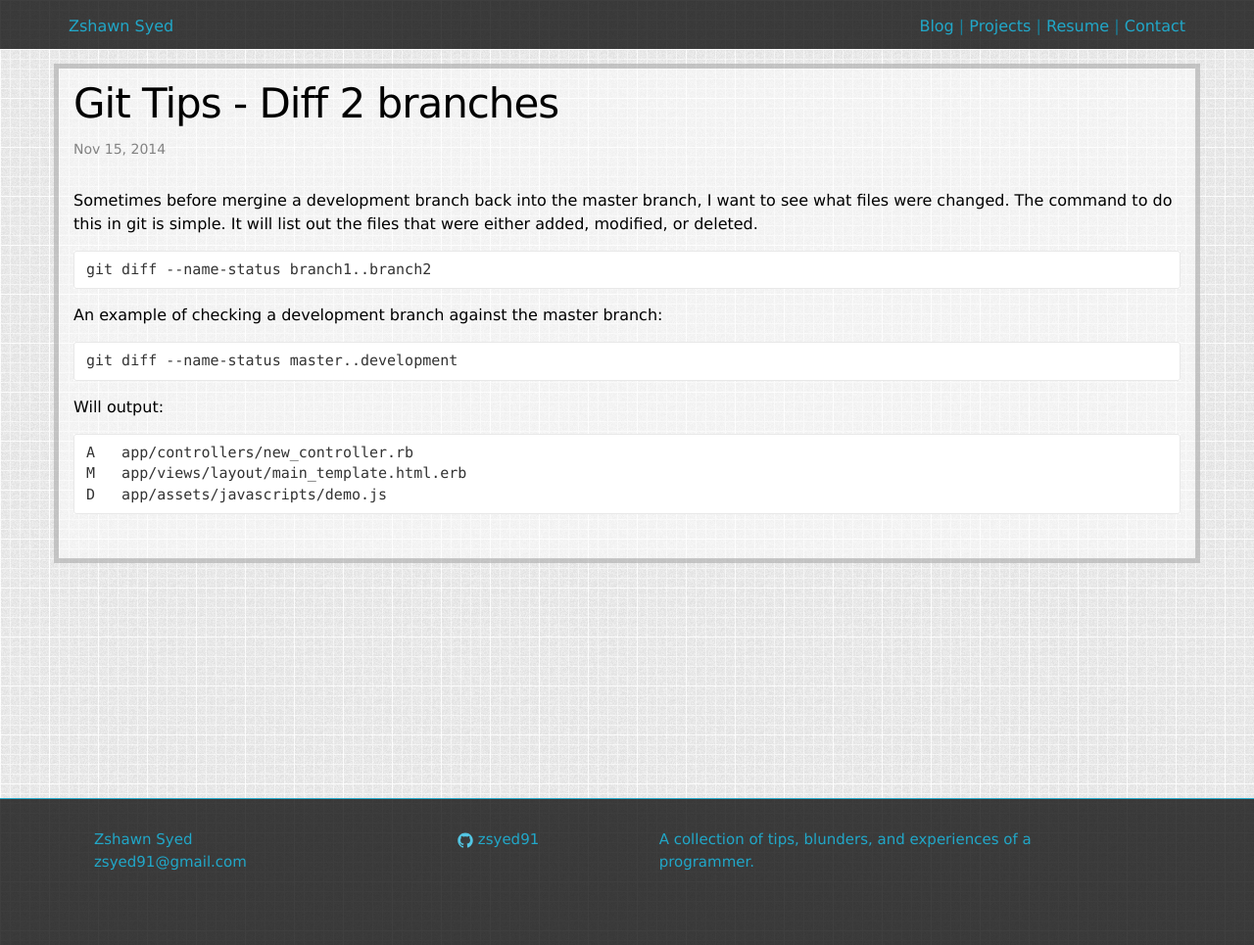
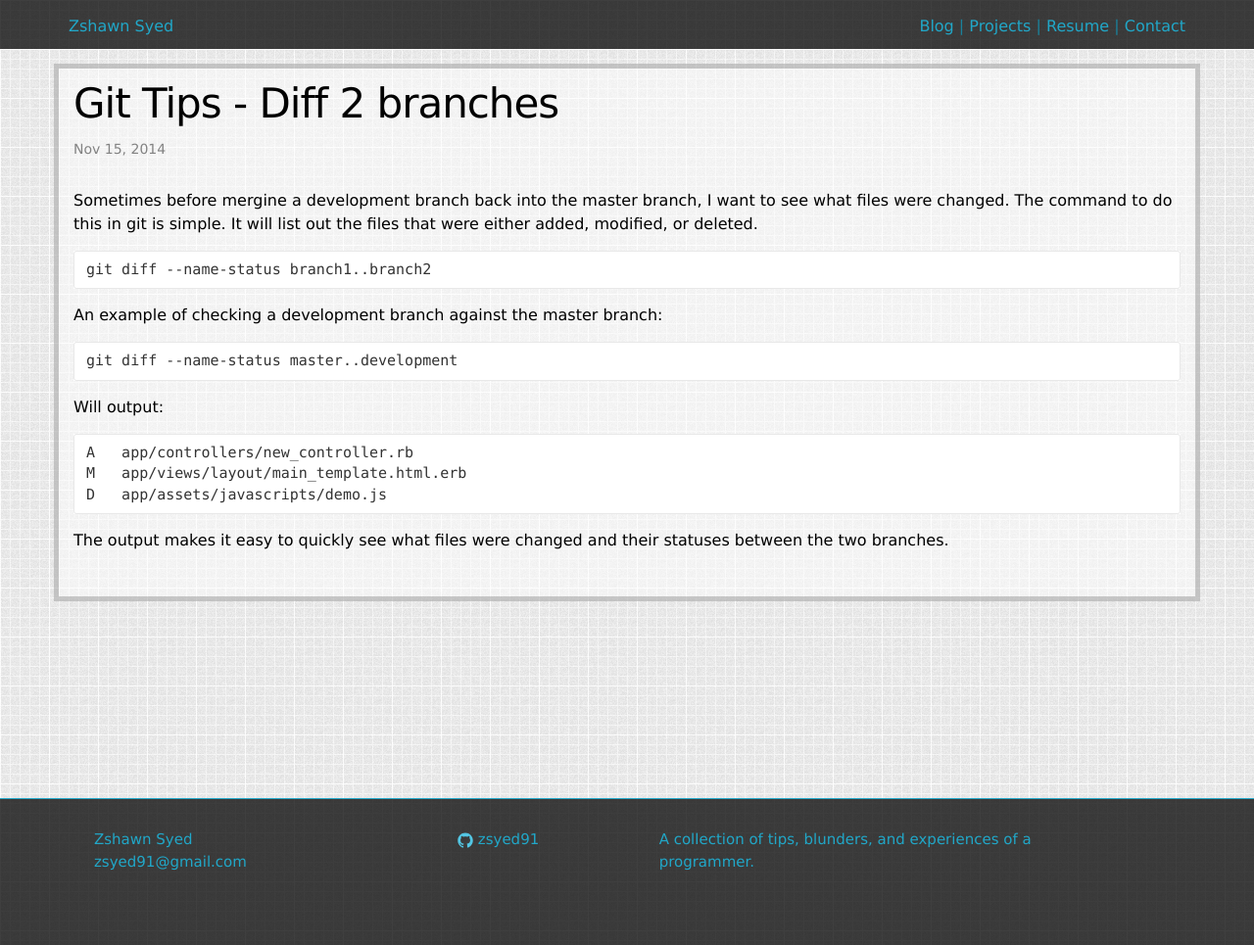
Before and after one commit to zsyed91/zsyed91.github.io, a Jekyll site: the page built from _posts/2014-11-15-git-branch-diffs.markdown, in a window 1280 px wide. Shown: the whole page at 98% size. Built offline with Jekyll 4.4.1, drawn with Linux system fonts in a browser that asks for light colours.

Commit message:
Add a little bit more text to post

```diff
--- a/_posts/2014-11-15-git-branch-diffs.markdown
+++ b/_posts/2014-11-15-git-branch-diffs.markdown
@@ -21,3 +21,6 @@ Will output:
 	A   app/controllers/new_controller.rb
 	M   app/views/layout/main_template.html.erb
 	D   app/assets/javascripts/demo.js
+
+
+The output makes it easy to quickly see what files were changed and their statuses between the two branches.
```
